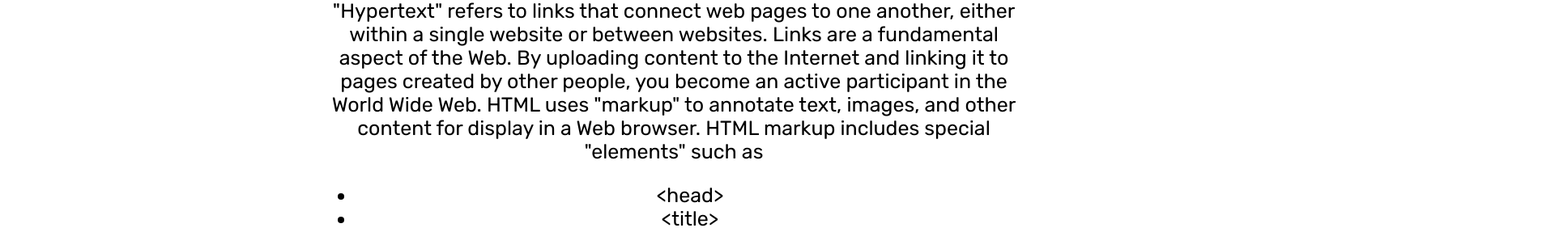
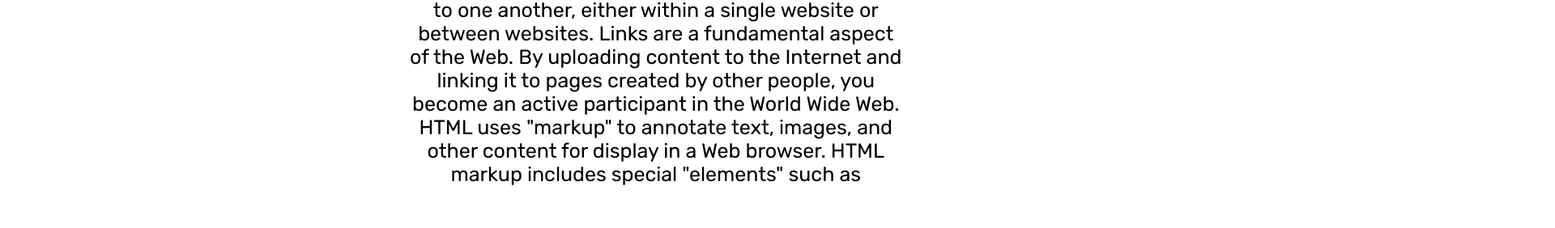
Before and after one commit to fobadara/new-code-review, a plain HTML site: page index.html in a window 1280 px wide. Shown: the part 245-527 px from the top of the page at 81% size, 1920 px wide, since content can reach past the window. Drawn offline with Linux system fonts and the light colour scheme.

```diff
--- a/style.css
+++ b/style.css
@@ -25,6 +25,8 @@ footer {
 
 .main-section {
   padding: 15px;
+  box-sizing: border-box;
+  display: flex;
 }
 
 .list-element {
```
